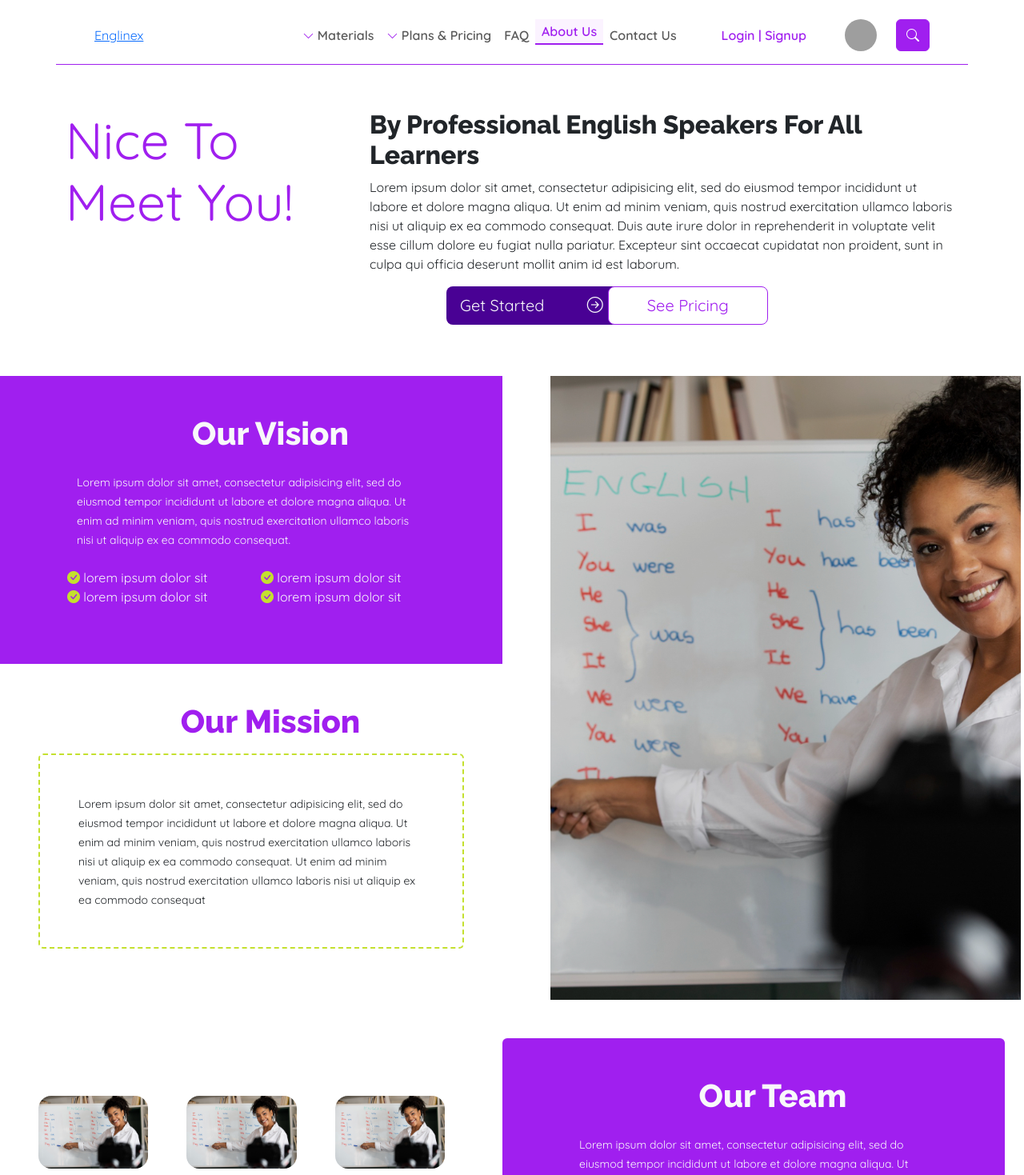
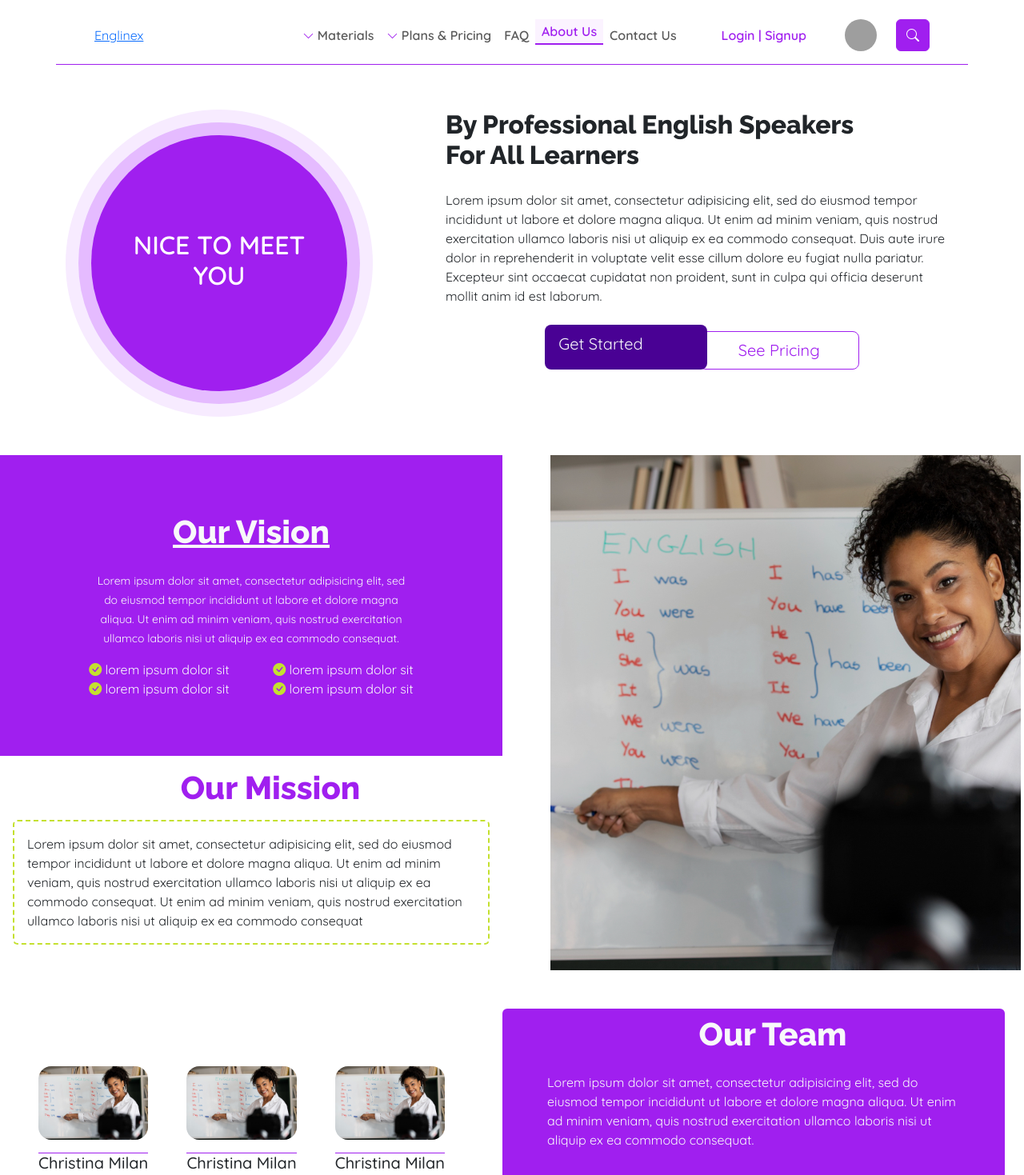
Before and after one commit to MERCURY-TECH/englinex.com-LMS, a Vue app in the folder ui/: page /about-us in a window 1280 px wide. Shown: the top 1469 px of the page at 80% size. Built offline with nearby package versions, Linux system fonts and the light colour scheme; grey boxes are pictures that could not be loaded; what @ckeditor/ckeditor5-vue would draw is missing.

Commit message:
adjust the about us page

```diff
--- a/ui/src/views/AboutPage.vue
+++ b/ui/src/views/AboutPage.vue
@@ -3,12 +3,33 @@
     <section class="p-md-5" >
       <div class="container">
         <div class="row">
-          <div class="col-md-4">
-            <p class="display-3 primary-text">Nice To Meet You!</p>
+          <div class="col-md-5">
+          <div class="d-none d-md-block">
+            <div class="d-flex align-items-center justify-content-center rounded-pill py-3 px-5" style="background-color: #F7EBFF; width: 24rem; height: 24rem;" >
+                 <div class="d-flex align-items-center justify-content-center rounded-pill  p-3" style="background-color: #E5BBFF;width: 22rem; height: 22rem;">
+                  <div class="d-flex align-items-center justify-content-center rounded-pill px-5 py-3 " style="background-color: #A01FEF;width: 20rem; height: 20rem;">
+
+                     <h3 class="h2 text-white fw-bold text-center">
+                       NICE TO MEET YOU
+                     </h3>
+                  </div>
+                </div>
+           </div>
           </div>
-          <div class="col-md-8">
-            <p class="h2" style="font-family: 'Raleway', sans-serif;">By Professional English Speakers For All Learners</p>
-            <p>Lorem ipsum dolor sit amet, consectetur adipisicing elit, sed do eiusmod
+           <div class="d-block d-md-none d-flex align-items-center justify-content-center rounded-pill py-3 px-5" style="background-color: #F7EBFF; width: 20rem; height: 20rem;" >
+                 <div class="d-flex align-items-center justify-content-center rounded-pill  p-3" style="background-color: #E5BBFF;width: 18rem; height: 18rem;">
+                  <div class="d-flex align-items-center justify-content-center rounded-pill px-5 py-3 " style="background-color: #A01FEF;width: 16rem; height: 16rem;">
+
+                     <h3 class="h2 text-white fw-bold text-center">
+                       NICE TO MEET YOU
+                     </h3>
+                  </div>
+                </div>
+           </div>
+          </div>
+          <div class="col-md-7">
+            <p class="h2" style="font-family: 'Raleway', sans-serif;">By Professional English Speakers <br> For All Learners</p>
+            <p class="my-4">Lorem ipsum dolor sit amet, consectetur adipisicing elit, sed do eiusmod
             tempor incididunt ut labore et dolore magna aliqua. Ut enim ad minim veniam,
             quis nostrud exercitation ullamco laboris nisi ut aliquip ex ea commodo
             consequat. Duis aute irure dolor in reprehenderit in voluptate velit esse
@@ -16,9 +37,13 @@
             proident, sunt in culpa qui officia deserunt mollit anim id est laborum.</p>
 
             <p class="px-md-5 mx-md-5">
-              <a href="" class="btn btn-lg text-light" style="background: #490194; z-index: 122;">Get Started <i class="bi-arrow-right-circle ms-5 me-2"></i></a>
-              <a href="" class="btn btn-lg btn-light primary-text primary-border px-5" style="margin-left: -19px; background: #fff;">See Pricing</a>
+
+
             </p>
+            <div class="d-flex flex-column flex-md-row align=items-center justify-content-center pb-3 px-2">
+              <a href="" class="btn btn-lg text-light pe-3 py-2 text-center" style="background: #490194; z-index: 122;">Get Started <span style="opacity: 0;">ffffffff</span></a>
+              <a href="" class="btn btn-lg btn-light primary-text primary-border px-5 mt-2" style="margin-left: -10px; background: #fff;">See Pricing</a>
+            </div>
           </div>
         </div>
       </div>
@@ -27,30 +52,30 @@
       <div class="row">
         <div class="col-md-6">
           <div class="p-md-5" style="background: #A01FEF;">
-            <div class="">
-              <p class="h1 text-light text-center ps-5" style="border-bottom: 5px solid #E5; font-family: Raleway, sans-serif;"> Our Vision </p>
+            <div class="pt-4">
+              <p class="h1 text-light text-center" style="text-decoration: underline; font-family: Raleway, sans-serif;"> Our Vision </p>
             </div>
-            <p class="text-light pt-3 px-md-5"><small>Lorem ipsum dolor sit amet, consectetur adipisicing elit, sed do eiusmod
+            <p class="text-light pt-3 px-md-5 mx-4 text-center"><small>Lorem ipsum dolor sit amet, consectetur adipisicing elit, sed do eiusmod
             tempor incididunt ut labore et dolore magna aliqua. Ut enim ad minim veniam,
             quis nostrud exercitation ullamco laboris nisi ut aliquip ex ea commodo
             consequat.</small></p>
-            <div class="row m-4">
-              <div class="col-6 text-light"><i class="bi-check-circle-fill" style="color: #C4E02F;"></i> lorem ipsum dolor sit</div>
-              <div class="col-6 text-light"><i class="bi-check-circle-fill" style="color: #C4E02F;"></i> lorem ipsum dolor sit</div>
-              <div class="col-6 text-light"><i class="bi-check-circle-fill" style="color: #C4E02F;"></i> lorem ipsum dolor sit</div>
-              <div class="col-6 text-light"><i class="bi-check-circle-fill" style="color: #C4E02F;"></i> lorem ipsum dolor sit</div>
+            <div class="row px-4 px-md-5 align-items-center justify-content-center pb-4">
+              <div class="col-12 col-md-6 text-light text-center"><i class="bi-check-circle-fill" style="color: #C4E02F;"></i> lorem ipsum dolor sit</div>
+              <div class="col-12 col-md-6 text-light text-center"><i class="bi-check-circle-fill" style="color: #C4E02F;"></i> lorem ipsum dolor sit</div>
+              <div class="col-12 col-md-6 text-light text-center"><i class="bi-check-circle-fill" style="color: #C4E02F;"></i> lorem ipsum dolor sit</div>
+              <div class="col-12 col-md-6 text-light text-center"><i class="bi-check-circle-fill" style="color: #C4E02F;"></i> lorem ipsum dolor sit</div>
             </div>
           </div>
-          <div class="p-md-5" style="">
-            <div class="">
+          <div class="px-3 py-3" style="">
+            <div class="text-center">
               <p class="h1 primary-text text-center ps-5" style="border-bottom: 5px solid #E5; font-family: Raleway, sans-serif;"> Our Mission </p>
             </div>
-            <p class="rounded-2 p-md-5 mt-3" style="border: 2px dashed #C4E02F;"><small>Lorem ipsum dolor sit amet, consectetur adipisicing elit, sed do eiusmod
+            <p class="rounded-2 p-md-3 mt-3 p-2" style="border: 2px dashed #C4E02F;">Lorem ipsum dolor sit amet, consectetur adipisicing elit, sed do eiusmod
             tempor incididunt ut labore et dolore magna aliqua. Ut enim ad minim veniam,
             quis nostrud exercitation ullamco laboris nisi ut aliquip ex ea commodo
             consequat. Ut enim ad minim veniam,
             quis nostrud exercitation ullamco laboris nisi ut aliquip ex ea commodo
-            consequat</small></p>
+            consequat</p>
 
           </div>
         </div>
@@ -106,14 +131,14 @@
             </div>
           </div>
           <div class="col-md-6">
-            <div class="p-md-5 mb-4 rounded-2" style="background: #A01FEF;">
+            <div class="p-md-2 mb-4 rounded-2 px-3" style="background: #A01FEF;">
               <div class="">
                 <p class="h1 text-light text-center ps-5" style="border-bottom: 5px solid #E5; font-family: Raleway, sans-serif;"> Our Team</p>
               </div>
-              <p class="text-light pt-3 px-md-5"><small>Lorem ipsum dolor sit amet, consectetur adipisicing elit, sed do eiusmod
+              <p class="text-light py-3 px-md-5">Lorem ipsum dolor sit amet, consectetur adipisicing elit, sed do eiusmod
               tempor incididunt ut labore et dolore magna aliqua. Ut enim ad minim veniam,
               quis nostrud exercitation ullamco laboris nisi ut aliquip ex ea commodo
-              consequat.</small></p>
+              consequat.</p>
             </div>
             <div class="row">
               <div class="col-md-4 p-4 text-center">
```
